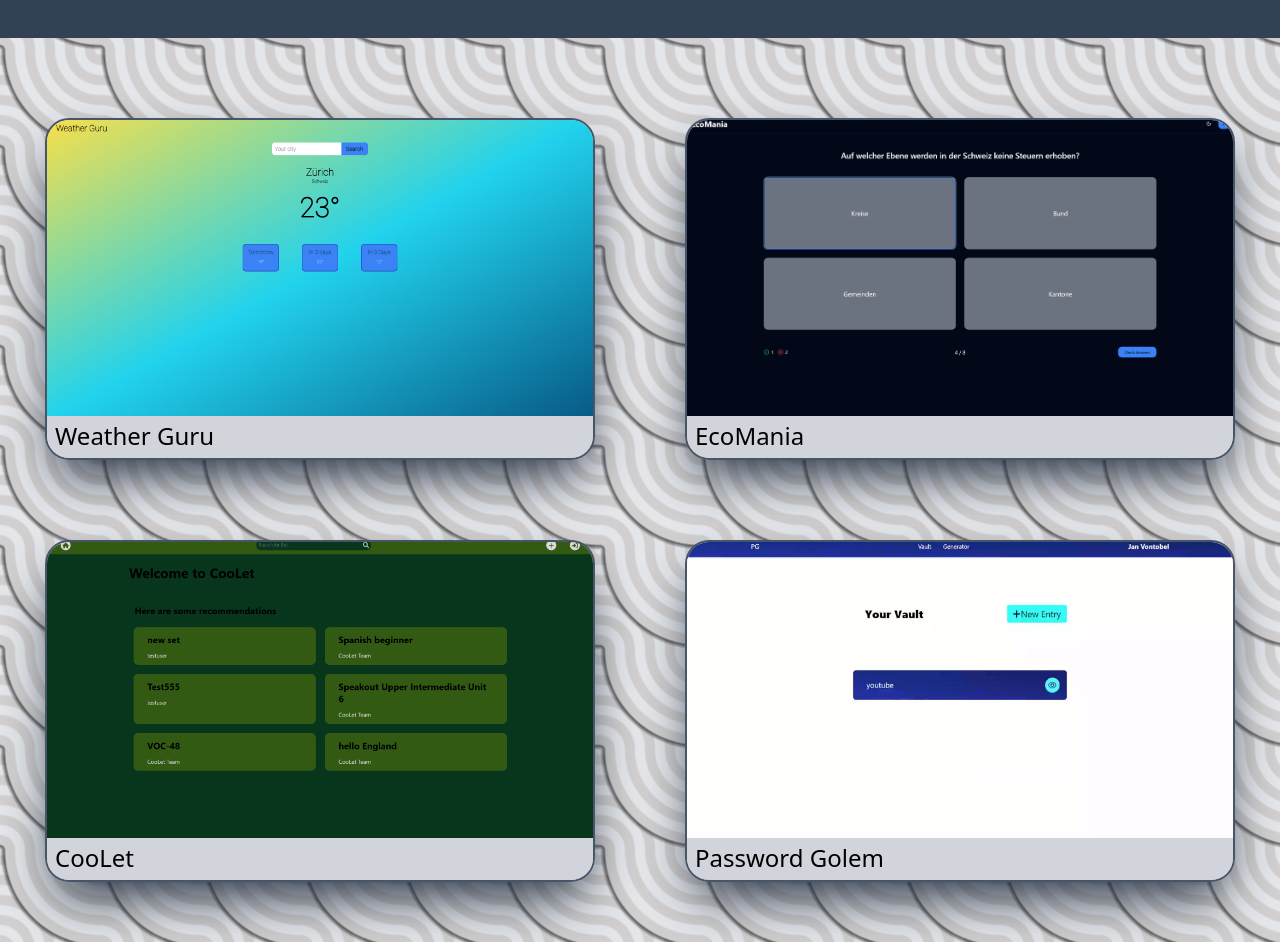
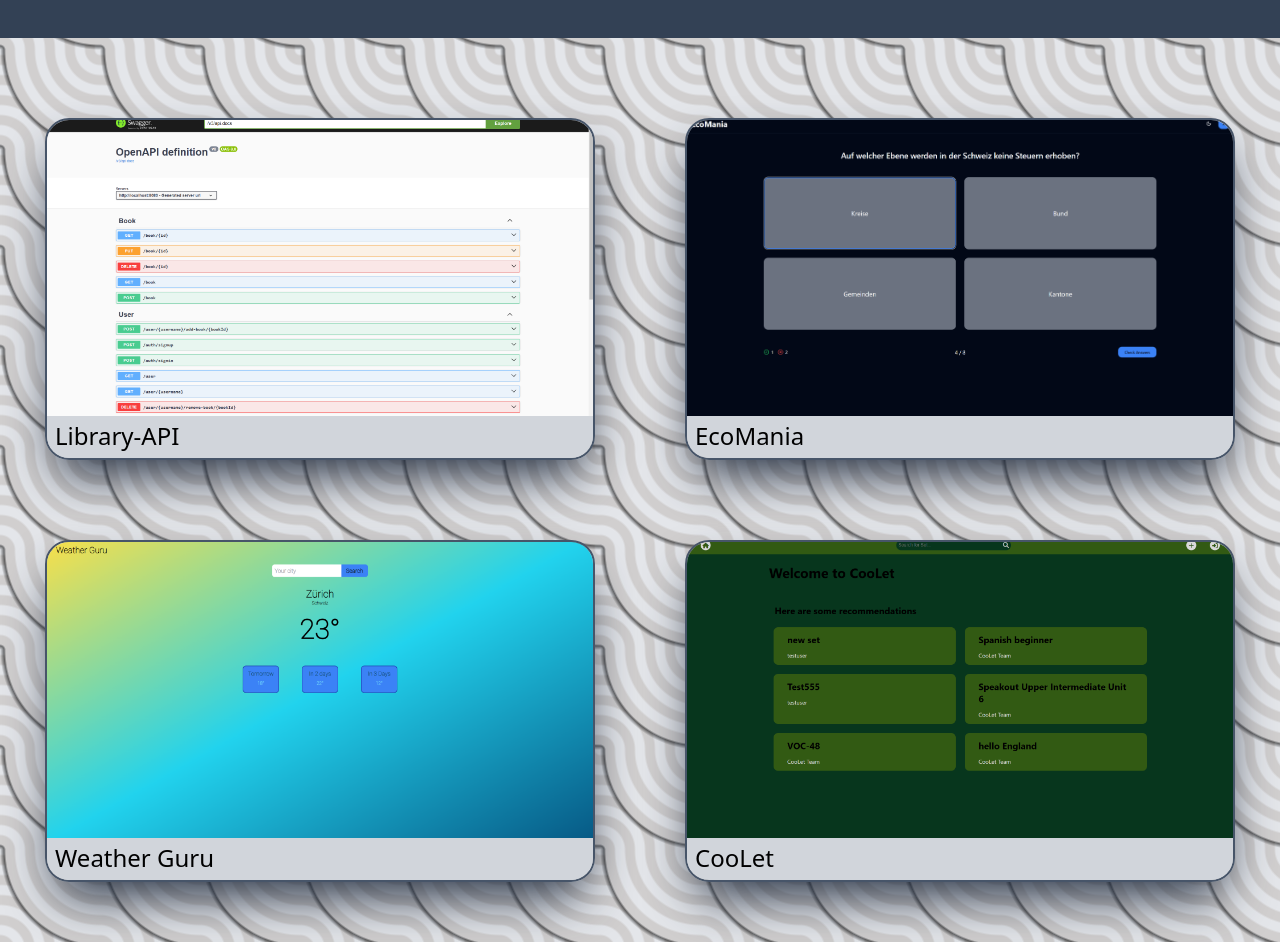
Before and after one commit to Spogotenau/portfolio, a React (Vite) app: page /projekte in a window 1280 px wide. Shown: the part 150-1092 px from the top of the page. Built offline with nearby package versions, Linux system fonts and the light colour scheme; a web font is replaced by a local one.

Commit message:
added project

```diff
--- a/src/App.jsx
+++ b/src/App.jsx
@@ -16,6 +16,7 @@ import RandomFact from './Pages/RandomFact'
 import Portfolio from './Pages/PortfolioWebsite'
 import Contact from './Pages/Contact'
 import EcoMania from './Pages/EcoMania'
+import LibraryAPI from './Pages/LibraryAPI'
 
 function ScrollToTop() {
   const { pathname } = useLocation()
@@ -37,8 +38,9 @@ function App() {
           <Route path='überMich' element={<AboutMe />} />
           <Route path='projekte'>
             <Route index element={<Projekte />} />
+            <Route path='libraryAPI' element={<LibraryAPI />} />
+            <Route path='ecoMania' element={<EcoMania />} />
             <Route path='weatherGuru' element={<WeatherGuru />} />
-            <Route path='ecoMania' element={<EcoMania />} />
             <Route path='cooLet' element={<CooLet />} />
             <Route path='passwordGolem' element={<PasswordGolem />} />
             <Route path='meinErstesBackend' element={<ShoeBackend />} />
--- /dev/null
+++ b/src/Pages/LibraryAPI/index.jsx
@@ -0,0 +1,48 @@
+import { Link } from 'react-router-dom'
+
+function LibraryAPI() {
+  return (
+    <>
+      <div className='pt-28 pb-[2.5rem] bg-slate-700 text-gray-200'>
+        <h1 className='text-center text-sky-700 font-bold text-2xl md:text-3xl'>
+          Library-API
+        </h1>
+        <h1 className=' text-center text-xl md:text-2xl '>
+          <Link
+            to='https://github.com/Spogotenau/Library-API'
+            target='_blank'
+            rel='noopener noreferrer'
+            className='hover:text-sky-700'
+          >
+            &lt;Github Link /&gt;
+          </Link>
+        </h1>
+      </div>
+      <div>
+        <div className=' text-lg mt-16 mx-4 md:mx-auto md:w-2/5 p-8 bg-gray-300 rounded-xl'>
+          <p>
+            Die Library-API ist eine API, die mit Spring Boot entwickelt wurde
+            und PostgreSQL als Datenbank verwendet. Da ich zuvor noch nie mit
+            Spring Boot oder PostgreSQL gearbeitet habe, nahm ich mir mehrere
+            kleine Ziele vor, die nacheinander implementiert wurden. Als Nutzer
+            kann man Bücher abfragen und gelesene Bücher seiner persönlichen
+            Liste von gelesenen Büchern hinzufügen. Ebenso ist es möglich, mit
+            einem Adminkonto Bücher hinzuzufügen, zu verändern oder zu löschen.
+            Einen Client, der die API nutzt, gibt es momentan noch nicht, jedoch
+            ist dieser geplant.
+          </p>
+        </div>
+        <div className='mt-16 mx-auto md:w-2/5 w-5/6 mb-16'>
+          <iframe
+            className=' w-full aspect-video'
+            src='https://www.youtube.com/embed/IXw7S3yN-pI?si=5r1hx88NDRGrvdXD'
+            title='YouTube video player'
+            allow='accelerometer; autoplay; clipboard-write; encrypted-media; gyroscope; picture-in-picture; web-share; fullscreen'
+          ></iframe>
+        </div>
+      </div>
+    </>
+  )
+}
+
+export default LibraryAPI
--- a/src/Pages/Projekte/index.jsx
+++ b/src/Pages/Projekte/index.jsx
@@ -8,6 +8,7 @@ import rockPaperScissors from '../../images/rockPaperScissors.png'
 import randomFact from '../../images/randomFacts.png'
 import portfolio from '../../images/portfolioScreen.png'
 import ecoMania from '../../images/idpaScreen.png'
+import libraryAPI from '../../images/libraryAPI.png'
 import { Link } from 'react-router-dom'
 
 function Projekte() {
@@ -18,17 +19,17 @@ function Projekte() {
       </div>
       <div className=' grid md:grid-cols-2 overflow-hidden pb-20'>
         <div className='project mt-20 border-2 rounded-3xl shadow-2xl shadow-slate-800 border-slate-600 overflow-hidden w-11/12 md:w-[550px] md:h-[341.75px] mx-auto'>
-          <Link to='/projekte/weatherguru'>
+          <Link to='/projekte/libraryAPI'>
             <img
-              src={weatherApp}
-              alt='Weather Guru'
+              src={libraryAPI}
+              alt='Library-API'
               className=' w-[550px] md:h-[295.92px] md:object-cover'
             />
             <div className='description weatherGuru bg-gray-300 top-0 relative'>
-              <h1 className=' text-2xl px-2 py-1'>Weather Guru</h1>
+              <h1 className=' text-2xl px-2 py-1'>Library-API</h1>
               <p className=' text-lg px-2 pb-1'>
-                Weather Guru ist eine Wetter App, welche die aktuelle Temperatur
-                von verschiedenen Orten der Welt zurückgibt.
+                Library-API ist eine Bücher API, welche Nutzern die Möglichkeit
+                bietet gelesene Bücher festzuhalten.
               </p>
             </div>
           </Link>
@@ -45,6 +46,22 @@ function Projekte() {
               <p className=' text-lg px-2 pb-1'>
                 EcoMania ist ein Online-Lernplattform um sich spielerisch auf
                 Prüfungen vorzubereiten.
+              </p>
+            </div>
+          </Link>
+        </div>
+        <div className='project mt-20 border-2 rounded-3xl shadow-2xl shadow-slate-800 border-slate-600 overflow-hidden w-11/12 md:w-[550px] md:h-[341.75px] mx-auto'>
+          <Link to='/projekte/weatherguru'>
+            <img
+              src={weatherApp}
+              alt='Weather Guru'
+              className=' w-[550px] md:h-[295.92px] md:object-cover'
+            />
+            <div className='description weatherGuru bg-gray-300 top-0 relative'>
+              <h1 className=' text-2xl px-2 py-1'>Weather Guru</h1>
+              <p className=' text-lg px-2 pb-1'>
+                Weather Guru ist eine Wetter App, welche die aktuelle Temperatur
+                von verschiedenen Orten der Welt zurückgibt.
               </p>
             </div>
           </Link>
```
Also changed, not shown: src/images/libraryAPI.png (added).
